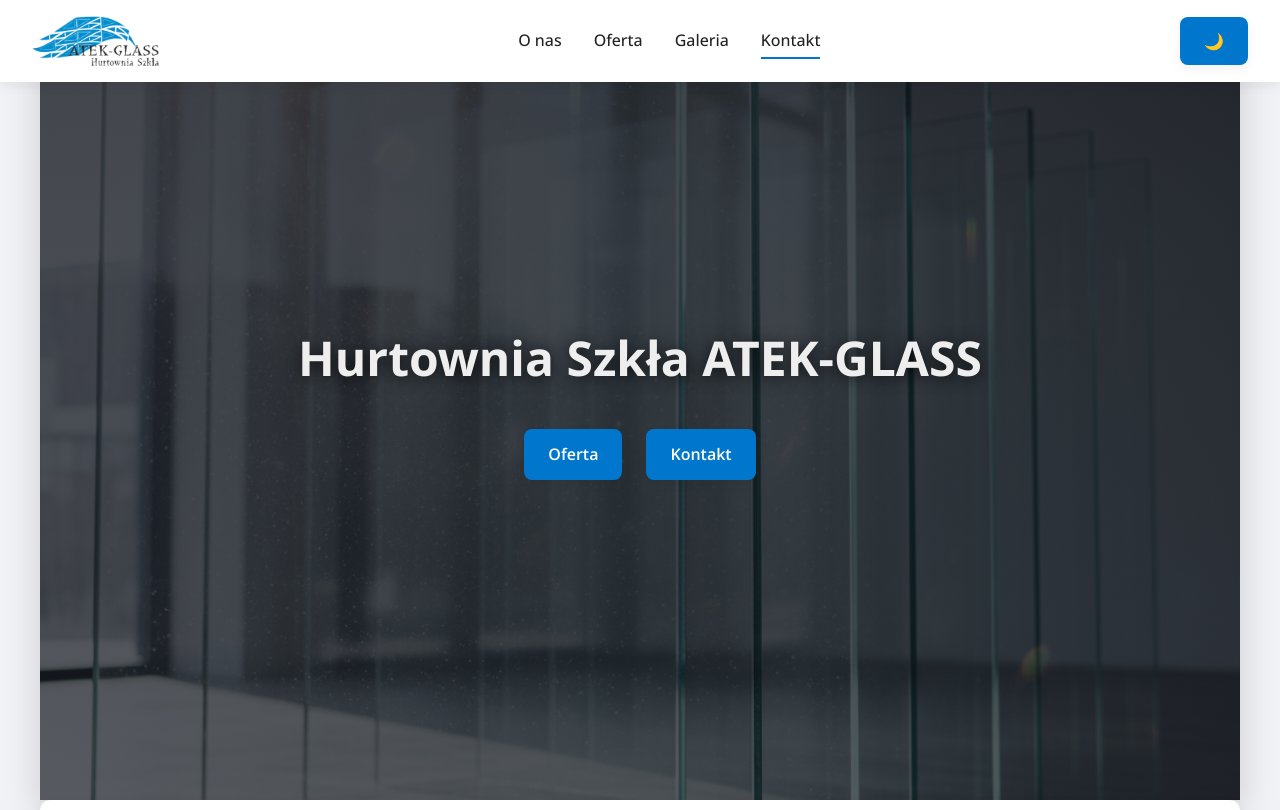
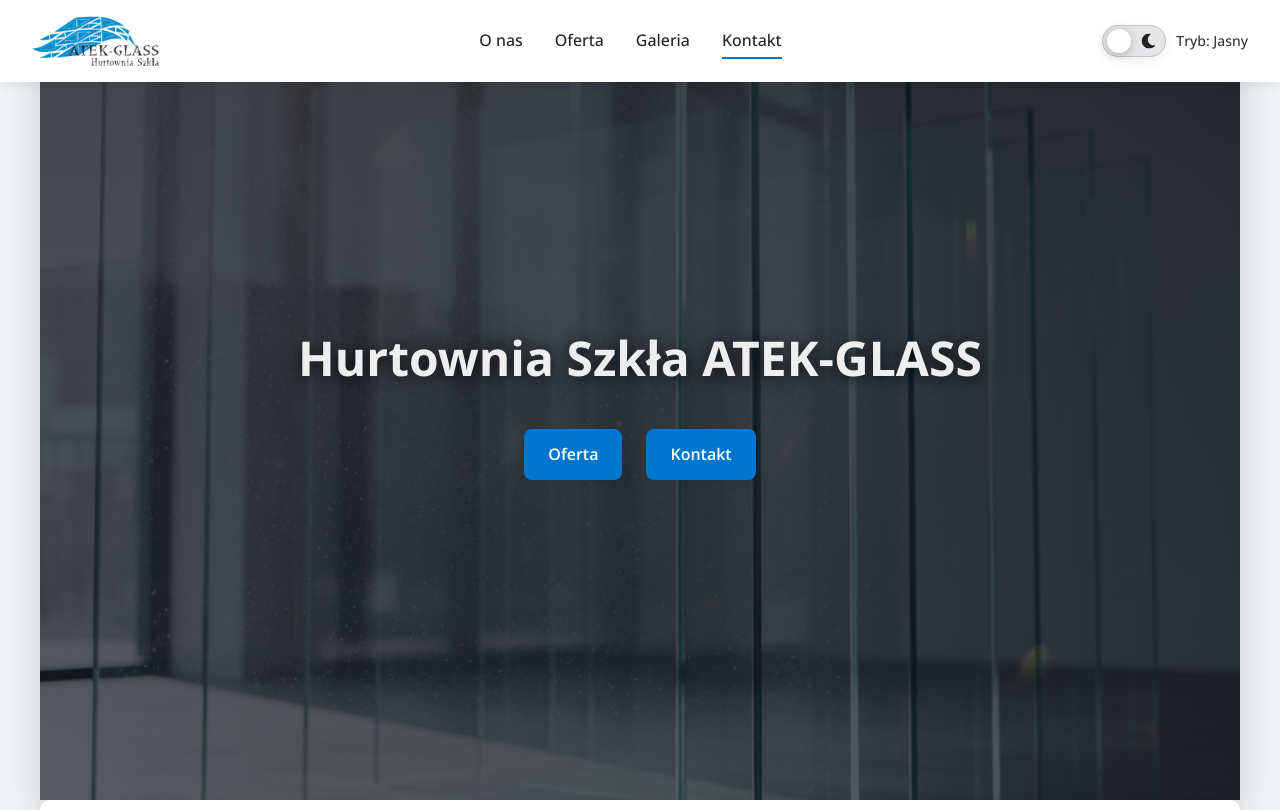
Before and after one commit to kamzurek/AtekGlassPL, a React (Vite) app: page / in a window 1280 px wide. Shown: the top 810 px of the page. Built offline with nearby package versions, Linux system fonts and the light colour scheme.

Commit message:
Added and fixed theme button

```diff
--- a/src/components/Navbar.jsx
+++ b/src/components/Navbar.jsx
@@ -1,6 +1,8 @@
 import React, { useState } from 'react';
 import '/src/App.css';
-import logo from '/public/logopng.png';// Zaimportuj logo
+import logo from '/public/logopng.png';
+import { FaSun, FaMoon } from "react-icons/fa";
+// Zaimportuj logo
 
 export default function Navbar({ activeSection, darkMode, toggleDarkMode }) {
     const [isOpen, setIsOpen] = useState(false);
@@ -85,15 +87,26 @@
                 </a>
             </div>
 
+            <div className="theme-toggle-wrapper">
                 <button
                     id="theme-toggle-btn"
+                    type="button"
+                    role="switch"
+                    aria-checked={darkMode}
                     aria-label="Przełącz tryb jasny/ciemny"
                     onClick={toggleDarkMode}
-                className="theme-toggle-btn"
-                type="button"
+                    className={`theme-toggle ${darkMode ? "is-dark" : "light"}`}
                 >
-                {darkMode ? '🌞' : '🌙'}
+                    <span className="tt-track">
+                      <FaSun className="tt-icon sun" aria-hidden />
+                      <FaMoon className="tt-icon moon" aria-hidden />
+                      <span className="tt-thumb" />
+                    </span>
                 </button>
+                <span className="theme-label">
+                    Tryb: {darkMode ? "Ciemny" : "Jasny"}
+                  </span>
+            </div>
 
             <button
                 className={`menu-toggle ${isOpen ? 'open' : ''}`}
```
Lines whose indentation alone changed are shown as unchanged.
